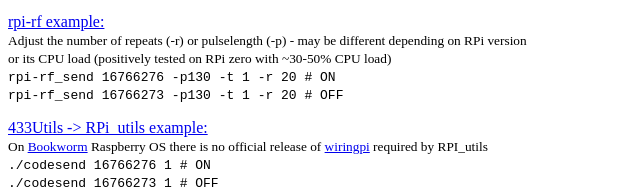
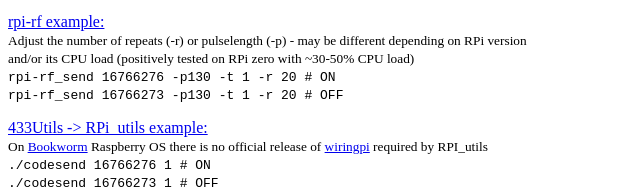
Before and after one commit to pskowronek/433-rc-switch-orno, a website: page codes-calculator/index.html in a window 1280 px wide. Shown: the part 854-1050 px from the top of the page, 0-640 px from the left. Drawn offline with Linux system fonts and the light colour scheme.

Commit message:
Updated README.md

```diff
--- a/codes-calculator/index.html
+++ b/codes-calculator/index.html
@@ -8,9 +8,10 @@
   <script src="calculator.js"></script>
   <!--
       https://github.com/pskowronek/433-rc-switch-orno
-      90% of it was generated by chatGPT (https://chat.openai.com/share/0981f9a2-b830-441f-970e-718a86f4a9fb) and then modified by me.
+      ~90% of it was generated by chatGPT (https://chat.openai.com/share/0981f9a2-b830-441f-970e-718a86f4a9fb) and then modified by me.
       It was a test whether chatGPT 3.5 can create a full working html page when provided details of algorithm etc... and apparently not :)
       It took me 2h to explain faults in the generated html/js so it could generate a working version.
+      And, the page has that unique 90s look and feel :)
   -->
 </head>
 <body>
@@ -89,7 +90,7 @@
       <p/>
       <div>
         <div><a href="https://github.com/milaq/rpi-rf" target="_blank">rpi-rf example:</a></div>
-        <div><small>Adjust the number of repeats (-r) or pulselength (-p) - may be different depending on RPi version<br/>or its CPU load (positively tested on RPi zero with ~30-50% CPU load)</small></div>
+        <div><small>Adjust the number of repeats (-r) or pulselength (-p) - may be different depending on RPi version<br/>and/or its CPU load (positively tested on RPi zero with ~30-50% CPU load)</small></div>
         <div><code>rpi-rf_send <div class="decimalResultON" style="display: inline-block">[placeholder]</div> -p130 -t 1 -r 20 # ON</code></div>
         <div><code>rpi-rf_send <div class="decimalResultOFF" style="display: inline-block">[placeholder]</div> -p130 -t 1 -r 20 # OFF</code></div>
       </div>
```
Also changed, not shown: README.md.
